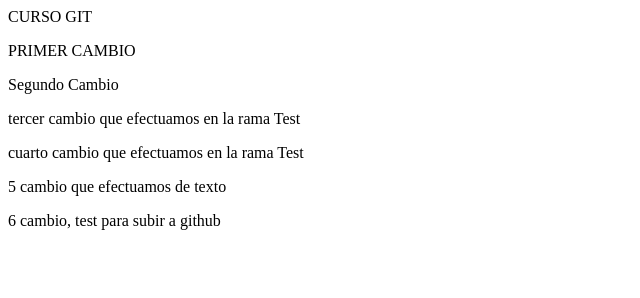
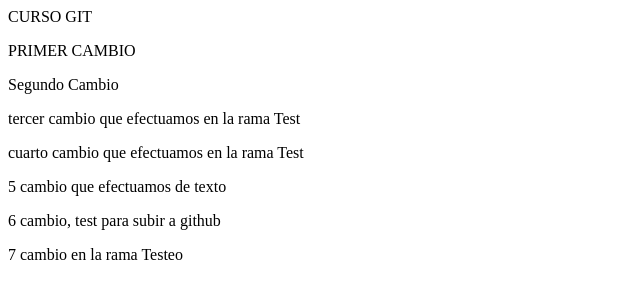
Before and after one commit to benjmed/CursoGit, a plain HTML site: page index.html in a window 1280 px wide. Shown: the whole page, without its empty margins (0-640 px from the left). Drawn offline with Linux system fonts and the light colour scheme.

Commit message:
cambio en la rama Testeo

```diff
--- a/index.html
+++ b/index.html
@@ -6,4 +6,5 @@
 <p>cuarto cambio que efectuamos en la rama Test</p>
 <p>5 cambio que efectuamos de texto</p>
 <p>6 cambio, test para subir a github</p>
+<p>7 cambio en la rama Testeo</p>
 </html>
```
